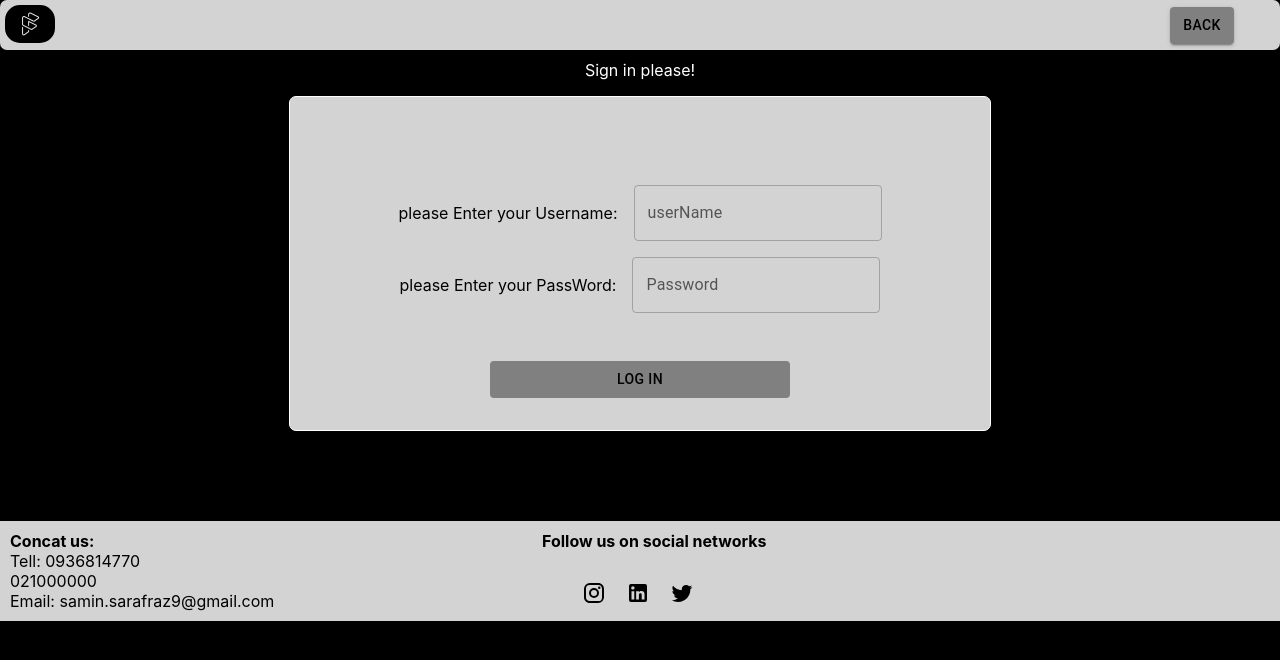
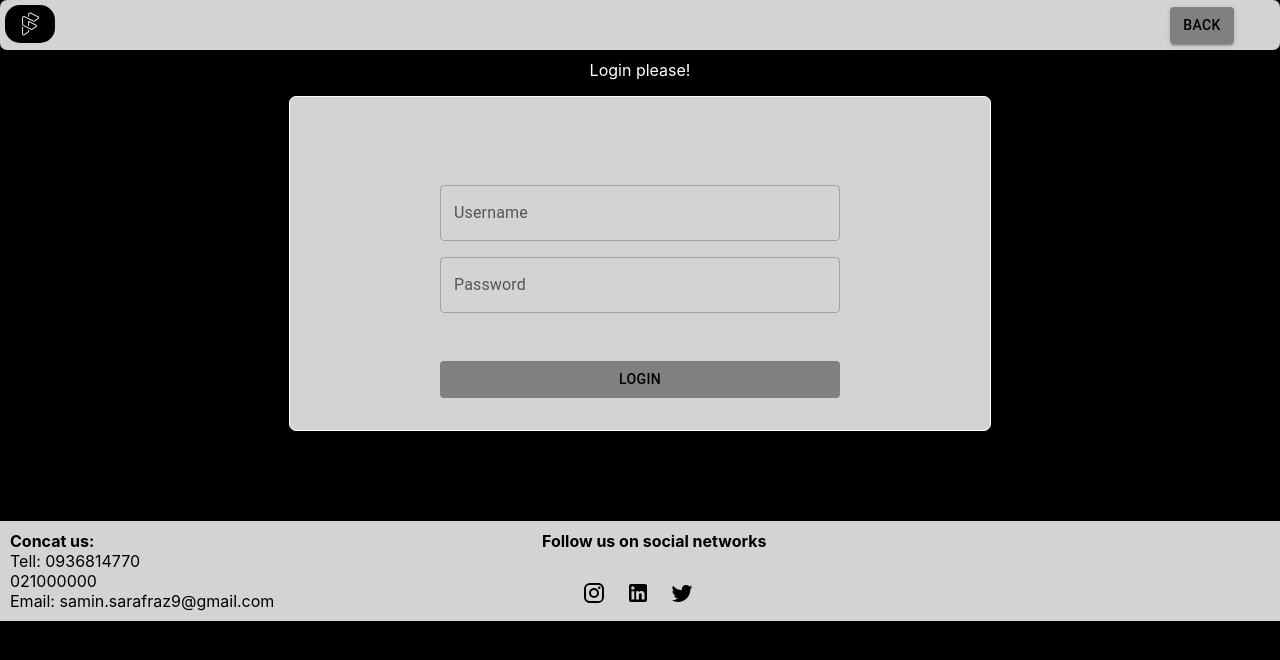
Before and after one commit to saminsarafraz/Final-Project, a React (Create React App) app: page /Login in a window 1280 px wide. Shown: the top 660 px of the page. Built offline with nearby package versions, Linux system fonts and the light colour scheme.

Commit message:
I edited  some feedbacks i got from my frontend tutor

```diff
--- a/src/components/Login.js
+++ b/src/components/Login.js
@@ -12,25 +12,25 @@ import axios from 'axios'
 import {
 
     useNavigate
-  } from "react-router-dom";
+} from "react-router-dom";
 
 
 const Sign = () => {
     const [username, setUsername] = useState('')
     const [password, setPassword] = useState('')
-    const[error,setError]=useState('')
+    const [error, setError] = useState('')
     const navigate = useNavigate()
 
 
     const login = () => {
         axios.get('https://parseapi.back4app.com/login', {
 
-      headers: {
-                "X-Parse-Application-Id":'f931V7Wy2RrIE9b1TO0LfEyKE7Sxmiz3xNbvZY0y',
+            headers: {
+                "X-Parse-Application-Id": 'f931V7Wy2RrIE9b1TO0LfEyKE7Sxmiz3xNbvZY0y',
 
-                "X-Parse-REST-API-Key":'ymLai1cLTm8N1u3DWTwUQHx1nzAD7BKikHSINpgg',
+                "X-Parse-REST-API-Key": 'ymLai1cLTm8N1u3DWTwUQHx1nzAD7BKikHSINpgg',
 
-                "X-Parse-Revocable-Session":'1',
+                "X-Parse-Revocable-Session": '1',
 
             },
             params: {
@@ -42,10 +42,10 @@ const Sign = () => {
         ).then((response) => {
             const token = response.sessionToken;
             localStorage.setItem('Token', token)
-            navigate('./Handeling')
+            navigate('/Poll')
 
         }).catch((error) => {
-setError("your username or pass are not correct ")
+            setError("your username or pass are not correct ")
         })
 
     }
@@ -60,7 +60,7 @@ setError("your username or pass are not correct ")
 
         <div>
             <div className='center '> <HeaderBack> </HeaderBack>
-                <div> <p className='p-color'>Sign in please!</p></div>
+                <div> <p className='p-color'>Login please!</p></div>
                 <div className='box'>
                     <div className='center margin-top'>
                         <Box
@@ -70,7 +70,7 @@ setError("your username or pass are not correct ")
                             }}
                         >
 
-                            <span>please Enter your Username: <br></br> </span> <TextField value={username} onChange={(e) => setUsername(e.target.value)} id="demo-helper-text-misaligned-no-helper" label="userName" />
+                            <TextField style={{ width: '400px' }} value={username} onChange={(e) => setUsername(e.target.value)} id="demo-helper-text-misaligned-no-helper" label="Username" />
                         </Box>
                     </div>    <div className='center'>
                         <Box sx={{
@@ -79,7 +79,7 @@ setError("your username or pass are not correct ")
                             '& > :not(style)': { m: 1 },
                         }}
                         >
-                            <span>please Enter your PassWord:    </span> <TextField value={password} onChange={(e) => setPassword(e.target.value)} id="outlined-password-input"
+                            <TextField style={{ width: '400px' }} value={password} onChange={(e) => setPassword(e.target.value)} id="outlined-password-input"
                                 label="Password"
                                 type="password"
                                 autoComplete="current-password"
@@ -87,11 +87,11 @@ setError("your username or pass are not correct ")
                         </Box>
 
                     </div>
-                    <div  className='center' >
-                        <Button onClick={login} style={{ width: '300px', marginTop: '40px', color: 'black', backgroundColor: 'grey' }} variant="contained" disableElevation>
-                            Log in
+                    <div className='center' >
+                        <Button onClick={login} style={{ width: '400px', marginTop: '40px', color: 'black', backgroundColor: 'grey' }} variant="contained" disableElevation>
+                            Login
                         </Button>
-                        <p style={{color:'red'}}>{error}</p>
+                        <p style={{ color: 'red' }}>{error}</p>
                     </div> </div>
             </div>
             <footer>
```
